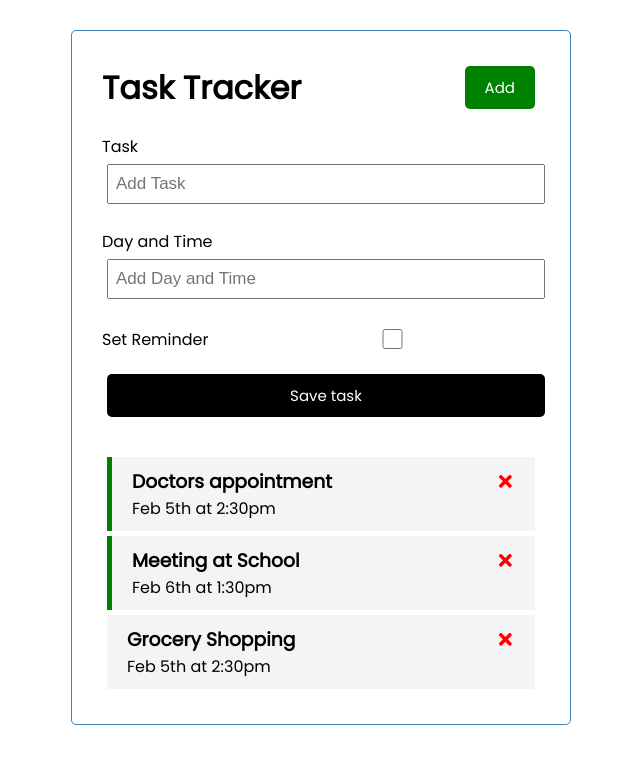
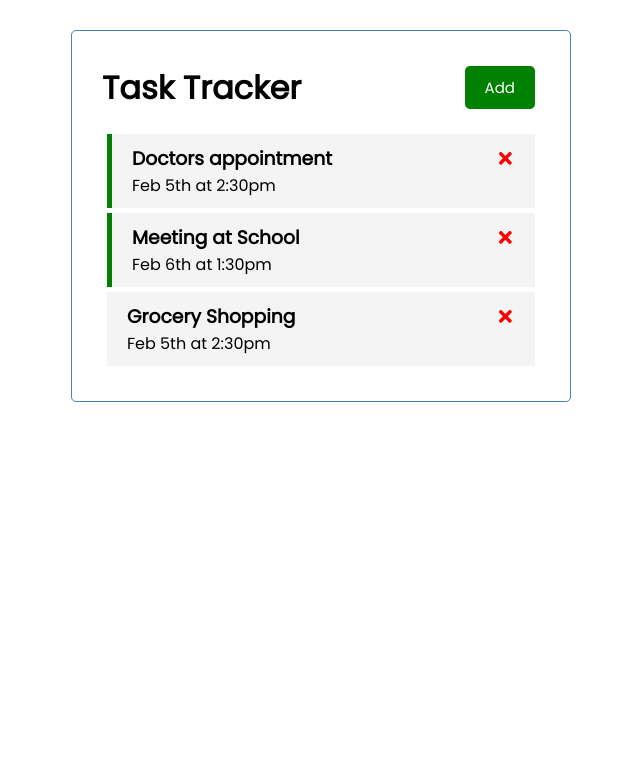
Before and after one commit to ChakrabortyDiya/Task-tracker, a React (Create React App) app: page / in a window 1280 px wide. Shown: the top 764 px of the page, without its empty margins (319-959 px from the left). Built offline with nearby package versions, Linux system fonts and the light colour scheme; the HTML template or start-up script is replaced by a standard one.

Commit message:
Add button activated

```diff
--- a/src/App.js
+++ b/src/App.js
@@ -47,7 +47,7 @@ const toggleReminder=(id)=>{
  return (
   <div className='container'>
     <Header />
-    <AddTask onAdd={addTask}/>
+    {showAddTask && <AddTask onAdd={addTask}/>}
     {tasks.length > 0 ? <Tasks tasks={tasks} onDelete={deleteTask} onToggle={toggleReminder}/> : 'No Tasks To Show' }
   </div>
  );
```
